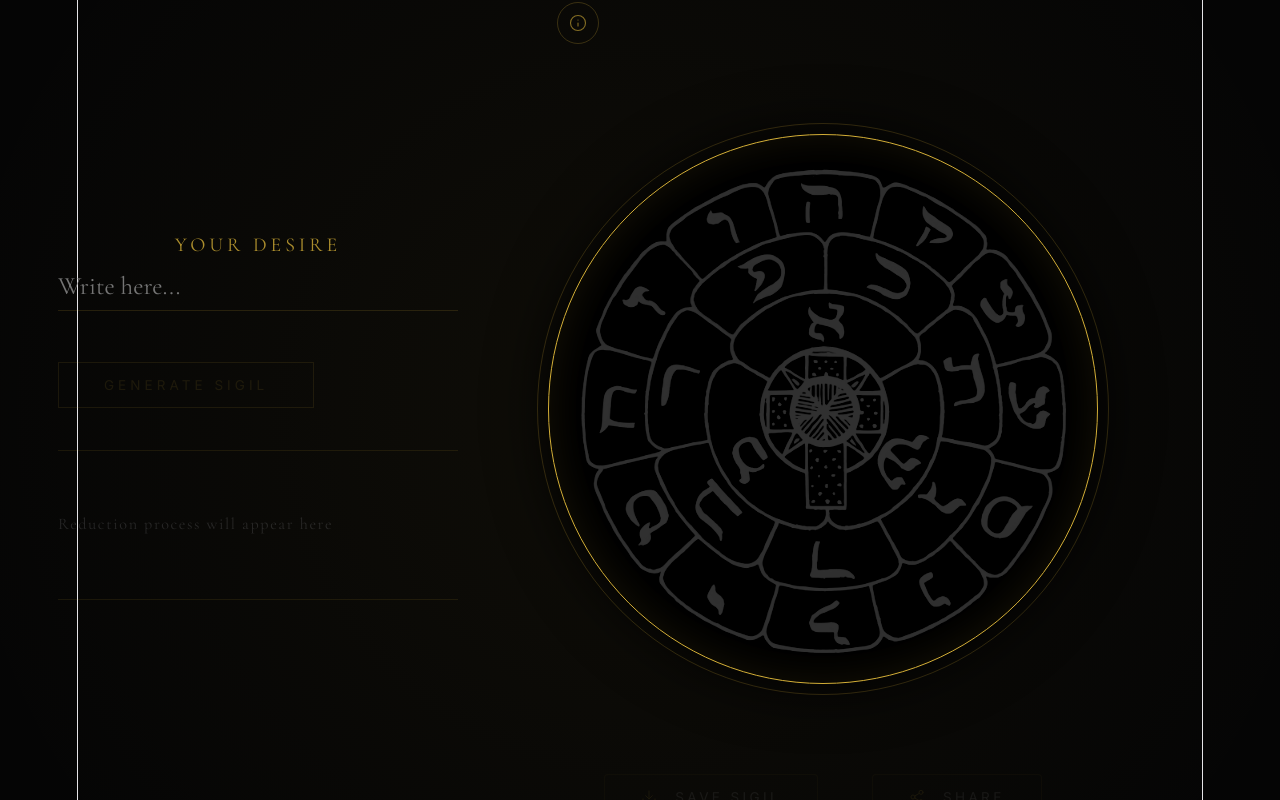
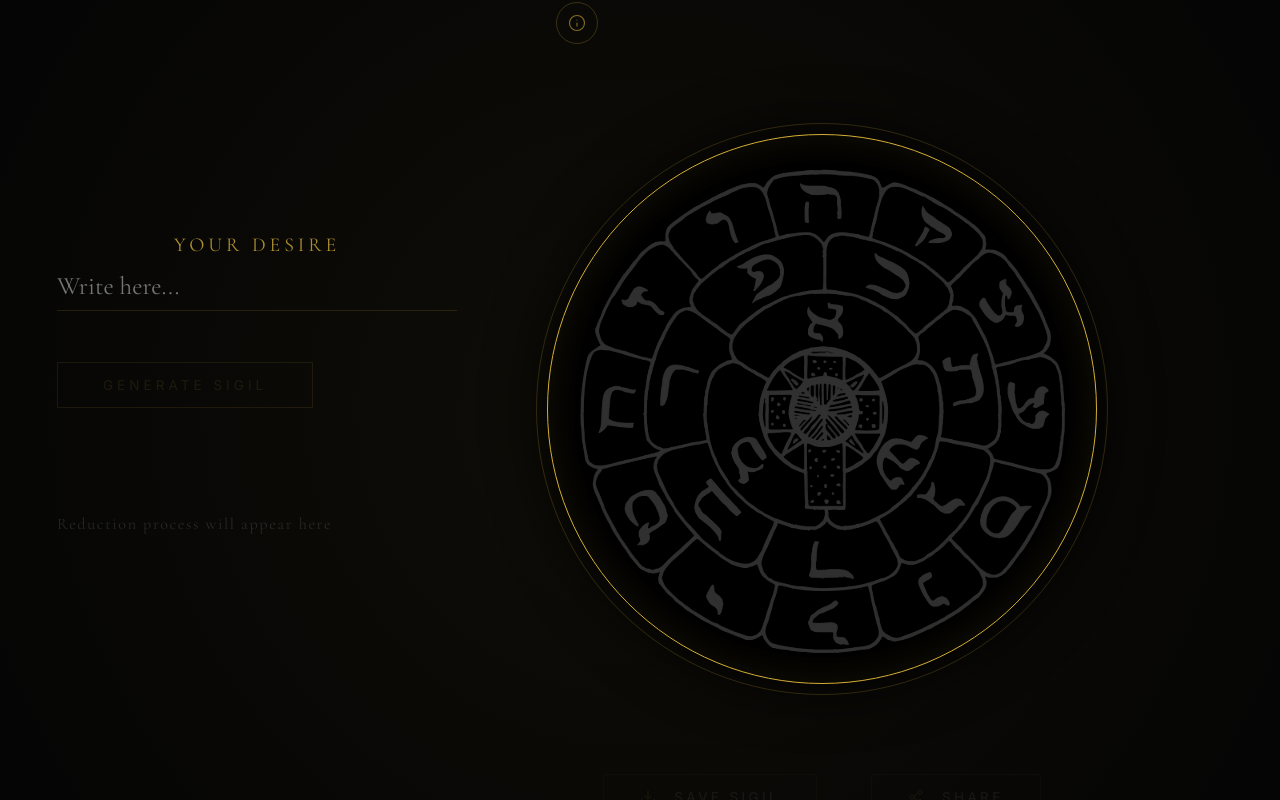
Before and after one commit to fraterr/Rose-Sigil, a React (Vite) app: page / in a window 1280 px wide. Shown: the part 369-1169 px from the top of the page. Built offline with nearby package versions, Linux system fonts and the light colour scheme.

Commit message:
UI: Remove parasitic vertical lines from index.css for a clean layout

```diff
--- a/src/App.css
+++ b/src/App.css
@@ -121,8 +121,7 @@ body {
   height: 150px;
   display: flex;
   align-items: center;
-  border-top: 0.2px solid rgba(212, 175, 55, 0.1);
-  border-bottom: 0.2px solid rgba(212, 175, 55, 0.1);
+  /* Removed borders to prevent intersection */
 }
 
 .hebrew-slot {
--- a/src/index.css
+++ b/src/index.css
@@ -55,7 +55,6 @@
   max-width: 100%;
   margin: 0 auto;
   text-align: center;
-  border-inline: 1px solid var(--border);
   min-height: 100svh;
   display: flex;
   flex-direction: column;
```
